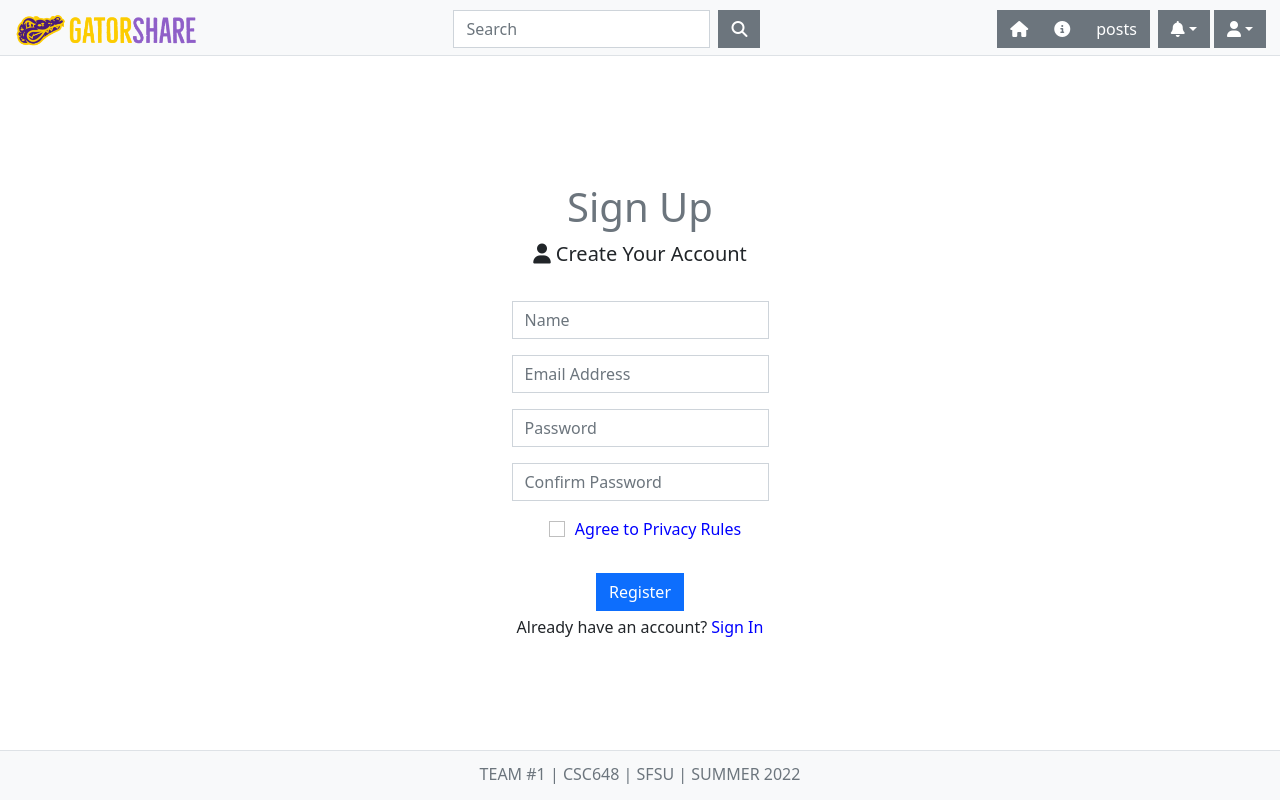
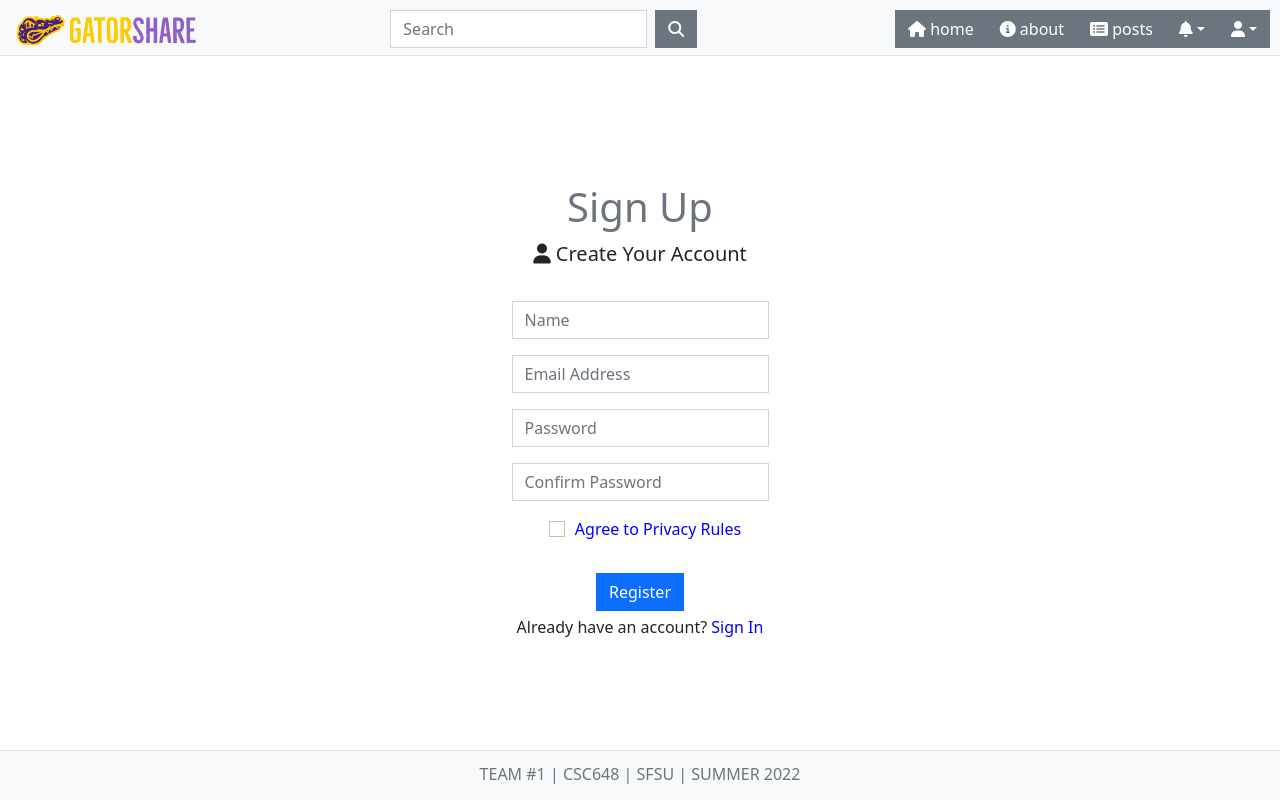
Before and after one commit to bsoukup1108/GatorShare, a React (Create React App) app in the folder application/client/: page /signup in a window 1280 px wide. Built offline with nearby package versions, Linux system fonts and the light colour scheme.

Commit message:
added axios, modified nabar style, added dummy functionality to links

```diff
--- a/application/client/src/components/auth/Login.js
+++ b/application/client/src/components/auth/Login.js
@@ -20,6 +20,9 @@ const Login = () => {
 
 	const onSubmit = (e) => {
 		e.preventDefault();
+		alert(
+			`Login will be implemented! You entered: \n${formData.email} \n${formData.password}`
+		);
 		console.log(formData);
 	};
 
--- a/application/client/src/components/auth/SignUp.js
+++ b/application/client/src/components/auth/SignUp.js
@@ -25,6 +25,9 @@ const SignUp = () => {
 		if (password !== password2) {
 			console.log('passwords do not match', 'danger');
 		} else {
+			alert(
+				`Login will be implemented! You entered: \n${formData.name} \n${formData.email}\n${formData.password} \n${formData.password2}`
+			);
 			console.log(formData);
 		}
 	};
--- a/application/client/src/components/navbar/Navbar.js
+++ b/application/client/src/components/navbar/Navbar.js
@@ -14,23 +14,34 @@ const Navbar = () => {
 				<li className='btn btn-secondary'>
 					<Link to='/'>
 						<i className='fa-solid fa-house'></i>
+						<span id='home-content'></span>
 					</Link>
 				</li>
 				<li className='btn btn-secondary'>
 					<Link to='/about'>
 						<i className='fa-solid fa-circle-info'></i>
+						<span id='about-content'></span>
 					</Link>
 				</li>
 				<li className='btn btn-secondary'>
-					<Link to='/posts'>posts</Link>
+					<Link to='/posts'>
+						<i class='fa-solid fa-rectangle-list'></i>{' '}
+						<span id='posts-content'></span>
+					</Link>
 				</li>
 				<li className='btn btn-secondary'>
 					<Link to='/create'>
-						<i className='fa-solid fa-plus'></i>
+						<i className='fa-solid fa-plus '></i>
+						<span id='create-content'></span>
 					</Link>
 				</li>
 			</ul>
-
+			<div>
+				<button type='button' class='btn btn-secondary'>
+					<i class='fa-solid fa-message'></i>
+					<span id='messages-content'></span>
+				</button>
+			</div>
 			<div className='dropdown me-1 '>
 				<a
 					className='btn btn-secondary dropdown-toggle'
@@ -40,7 +51,7 @@ const Navbar = () => {
 					data-bs-toggle='dropdown'
 					aria-expanded='false'
 				>
-					<i className='fa-solid fa-bell'></i>
+					<i className='fa-solid fa-bell '></i>
 				</a>
 
 				<ul
@@ -64,7 +75,7 @@ const Navbar = () => {
 					data-bs-toggle='dropdown'
 					aria-expanded='false'
 				>
-					<i className='fas fa-user '></i>
+					<i className='fas fa-user  '></i>
 				</a>
 
 				<ul
@@ -73,7 +84,7 @@ const Navbar = () => {
 				>
 					<li>
 						<a className='dropdown-item' href='/profile'>
-							<i className='fa-solid fa-user'></i> Profile
+							<i className='fa-solid fa-user '></i> Profile
 						</a>
 					</li>
 					<li>
@@ -82,7 +93,7 @@ const Navbar = () => {
 							onClick={console.log('logout')}
 							href='/!#'
 						>
-							<i className='fas fa-sign-out-alt'></i>{' '}
+							<i className='fas fa-sign-out-alt '></i>{' '}
 							<span className='hide-sm'>Logout</span>
 						</a>
 					</li>
@@ -95,16 +106,21 @@ const Navbar = () => {
 			<ul>
 				<li className='btn btn-secondary'>
 					<Link to='/'>
-						<i className='fa-solid fa-house'></i>
+						<i className='fa-solid fa-house '></i>
+						<span id='home-content'></span>
 					</Link>
 				</li>
 				<li className='btn btn-secondary'>
 					<Link to='/about'>
-						<i className='fa-solid fa-circle-info'></i>
+						<i className='fa-solid fa-circle-info '></i>
+						<span id='about-content'></span>
 					</Link>
 				</li>
 				<li className='btn btn-secondary'>
-					<Link to='/posts'>posts</Link>
+					<Link to='/posts'>
+						<i class='fa-solid fa-rectangle-list'></i>{' '}
+						<span id='posts-content'></span>
+					</Link>
 				</li>
 			</ul>
 			<div className='dropdown me-1 '>
@@ -116,7 +132,7 @@ const Navbar = () => {
 					data-bs-toggle='dropdown'
 					aria-expanded='false'
 				>
-					<i className='fa-solid fa-bell'></i>
+					<i className='fa-solid fa-bell '></i>
 				</a>
 
 				<ul
@@ -139,7 +155,7 @@ const Navbar = () => {
 					data-bs-toggle='dropdown'
 					aria-expanded='false'
 				>
-					<i className='fas fa-user '></i>
+					<i className='fas fa-user  '></i>
 				</a>
 
 				<ul
@@ -148,13 +164,13 @@ const Navbar = () => {
 				>
 					<li>
 						<a className='dropdown-item' href='/login'>
-							<i className='fa-solid fa-arrow-right-to-bracket'></i>{' '}
+							<i className='fa-solid fa-arrow-right-to-bracket '></i>{' '}
 							Log In
 						</a>
 					</li>
 					<li>
 						<a className='dropdown-item' href='/signup'>
-							<i className='fa-solid fa-user-plus'></i> Sign Up
+							<i className='fa-solid fa-user-plus '></i> Sign Up
 						</a>
 					</li>
 				</ul>
@@ -163,7 +179,7 @@ const Navbar = () => {
 	);
 
 	return (
-		<nav className='navbar sticky-top navbar-expand-lg navbar-light bg-light border-bottom'>
+		<nav className='navbar sticky-top navbar-light bg-light border-bottom'>
 			<div id='logo-content'>
 				<a className='navbar-brand' href='/'>
 					<img id='logo' src={logo} alt='logo' />
@@ -187,7 +203,7 @@ const Navbar = () => {
 								return false;
 							}}
 						>
-							<i className='fa-solid fa-magnifying-glass'></i>{' '}
+							<i className='fa-solid fa-magnifying-glass'></i>
 						</button>
 					</form>
 				</div>
--- a/application/client/src/css/App.css
+++ b/application/client/src/css/App.css
@@ -85,7 +85,10 @@ nav {
 
 nav > ul > .btn {
   height: 2.5rem;
-  margin: 0 0.7rem;
+}
+
+.navbar-right > div {
+  margin-inline: 0 !important;
 }
 
 .navbar {
@@ -189,11 +192,28 @@ input.form-control {
   width: 100%;
 }
 
-ul {
-  padding: 0 0.5rem;
-}
-
 .navbar-right {
   display: flex;
   height: 100%;
 }
+
+@media screen and (min-width: 1170px) {
+  #notification-content::after {
+    content: "";
+  }
+  #home-content::after {
+    content: " home";
+  }
+  #about-content::after {
+    content: "  about";
+  }
+  #messages-content::after {
+    content: "  messages";
+  }
+  #posts-content::after {
+    content: " posts";
+  }
+  #create-content::after {
+    content: " create post";
+  }
+}
--- /dev/null
+++ b/application/client/src/http-common.js
@@ -0,0 +1,8 @@
+import axios from 'axios';
+export default axios.create({
+	baseURL: 'http://localhost:3000/api',
+	headers: {
+		'Content-type': 'application/json',
+		'Access-Control-Allow-Origin': '*',
+	},
+});
--- a/application/client/src/js/search.js
+++ b/application/client/src/js/search.js
@@ -1,8 +1,4 @@
-import axios from 'axios';
-
-let config = {
-	headers: { 'Access-Control-Allow-Origin': '*' },
-};
+import http from '../http-common';
 
 const highlightText = (str, searchTerm) => {
 	return str
@@ -37,8 +33,7 @@ const handleSearch = (e) => {
 	let searchURL = 'http://localhost:1234/api/aboutus';
 	let mainContent = document.getElementById('search-results');
 
-	axios
-		.get(searchURL, config)
+	http.get(searchURL)
 		.then((res) => {
 			return res.data;
 		})
--- a/application/client/src/sass/App.scss
+++ b/application/client/src/sass/App.scss
@@ -46,17 +46,14 @@ a {
 a:hover {
 	color: black;
 }
+
+
 /* *********************************************** */
 
 /* *********************************************** */
 /* Container */
 .container {
 	min-width: 320px;
-}
-
-.container > h1,
-.container > h2 {
-	// color: $primary;
 }
 
 /* -------------------------------------------- */
@@ -68,9 +65,6 @@ input {
 	border-radius: 0 !important;
 }
 
-.btn a {
-	// color: $secondary;
-}
 /* *********************************************** */
 
 /* *********************************************** */
@@ -102,10 +96,12 @@ nav {
 
 nav > ul > .btn {
 	height: 2.5rem;
-	margin: 0 0.7rem;
-	// padding: 0.7rem;
 }
 
+
+.navbar-right > div {
+	margin-inline: 0 !important;
+}
 .navbar {
 	align-items: flex-start;
 }
@@ -229,22 +225,31 @@ input.form-control {
 	width: 100%
 }
 
-ul {
-	padding: 0 0.5rem;
-	// margin-inline: 0.5rem
-
-
-}
-
-ul > li + .btn {
-}
-
-nav > ul > .btn {
-	// margin-inline: 0.1rem;
-}
 
 // .navbar-left,
 .navbar-right {
 	display: flex;
 	height: 100%
 }
+
+
+ @media screen and (min-width: 1170px)  {
+	#notification-content::after {
+		content: ''
+	}
+	#home-content::after {
+		content: ' home'
+	}
+	#about-content::after {
+		content: '  about'
+	}
+	#messages-content::after {
+		content: '  messages'
+	}
+	#posts-content::after {
+		content: ' posts'
+	}
+	#create-content::after {
+		content: ' create post'
+	}
+}
```
